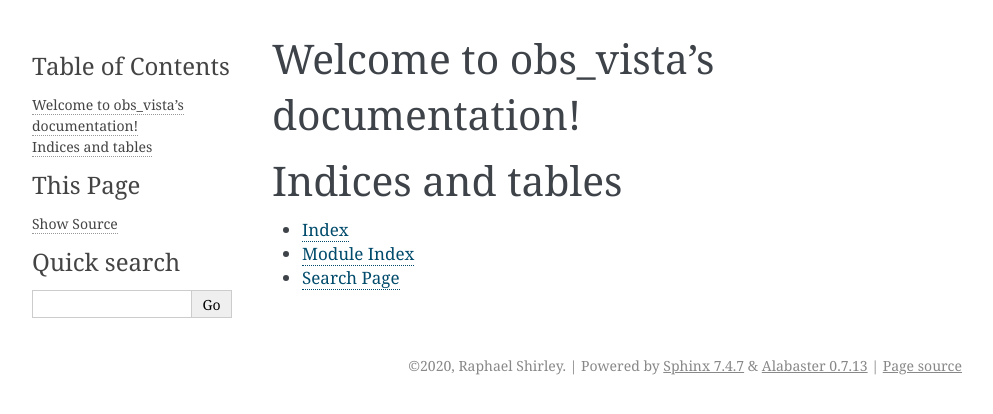
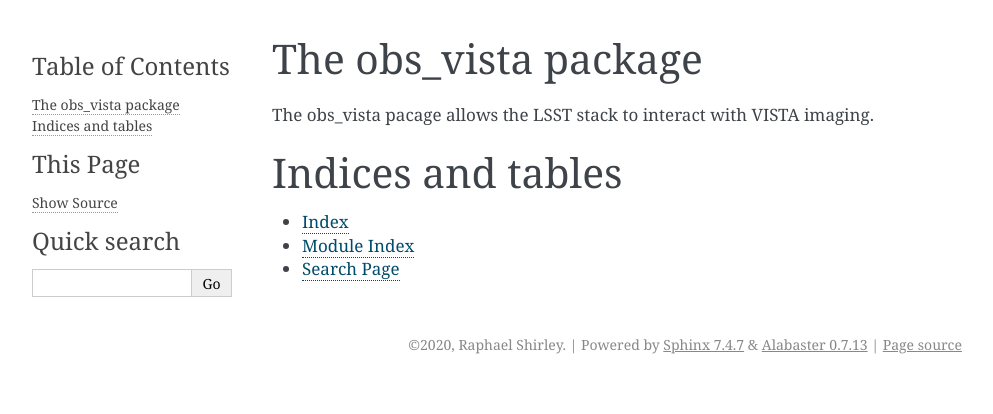
Before and after one commit to lsst-uk/obs_vista, a Sphinx documentation site: the page built from doc/index.rst, in a window 1280 px wide. Shown: the top 414 px of the page, without its empty margins (148-1141 px from the left). Built offline with Sphinx 7.4.7, drawn with Linux system fonts in a browser that asks for light colours.

Commit message:
Docs start

```diff
--- a/doc/index.rst
+++ b/doc/index.rst
@@ -3,12 +3,16 @@
    You can adapt this file completely to your liking, but it should at least
    contain the root `toctree` directive.
 
-Welcome to obs_vista's documentation!
+The obs_vista package
 =====================================
+
+The obs_vista pacage allows the LSST stack to interact with VISTA imaging.
+
+
 
 .. toctree::
    :maxdepth: 2
-   :caption: Contents:
+
 
 
 
```
